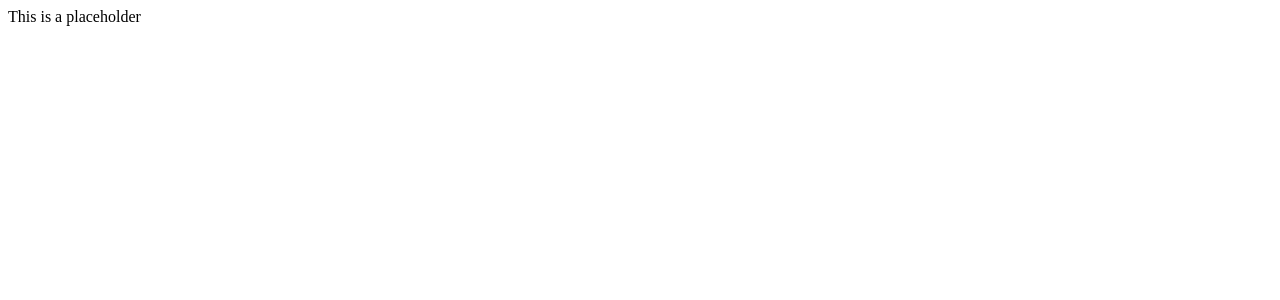
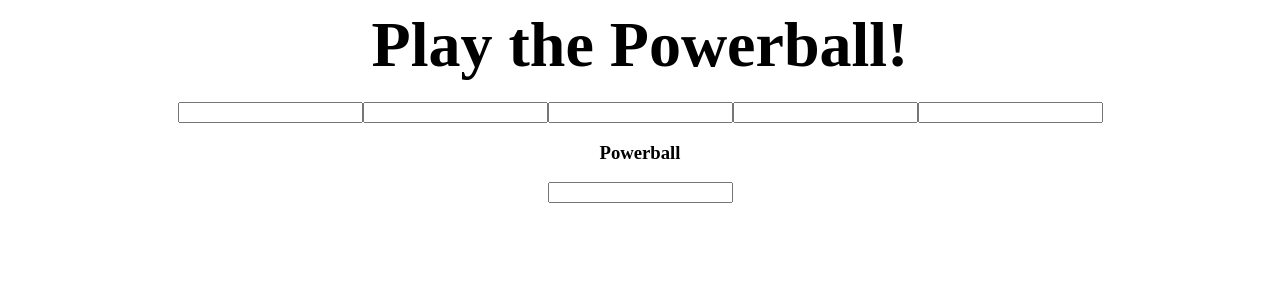
Before and after one commit to adam-beck/react-powerball, a React app: page / in a window 1280 px wide. Shown: the top 300 px of the page. Built offline with nearby package versions, Linux system fonts and the light colour scheme.

Commit message:
Add Header and Ticket components
- add css modules to build pipeline

```diff
--- a/src/App.js
+++ b/src/App.js
@@ -1,10 +1,14 @@
 import React, { Component } from 'react';
+
+import Header from './components/Header';
+import Ticket from './components/Ticket';
 
 class App extends Component {
   render() {
     return (
       <div>
-        This is a placeholder
+        <Header />
+        <Ticket />
       </div>
     );
   }
--- /dev/null
+++ b/src/components/Header/index.js
@@ -0,0 +1,12 @@
+import React, { Component } from 'react';
+import styles from './style.css';
+
+class Header extends Component {
+  render() {
+    return (
+      <h1 className={styles.main}>Play the Powerball!</h1>
+    );
+  }
+}
+
+export default Header;
--- /dev/null
+++ b/src/components/Header/style.css
@@ -0,0 +1,17 @@
+.main {
+  text-align: center;
+  font-size: 2rem;
+  margin: 0;
+}
+
+@media (min-width: 480px) {
+  .main {
+    font-size: 3rem;
+  }
+}
+
+@media (min-width: 700px) {
+  .main {
+    font-size: 4rem;
+  }
+}
--- /dev/null
+++ b/src/components/Ticket/index.js
@@ -0,0 +1,22 @@
+import React, { Component } from 'react';
+import style from './style.css';
+
+class Ticket extends Component {
+  render() {
+    return (
+      <div className={style.ticket}>
+        <input type="text" />
+        <input type="text" />
+        <input type="text" />
+        <input type="text" />
+        <input type="text" />
+        <div className={style.powerball}>
+          <h3>Powerball</h3>
+          <input type="text" />
+        </div>
+      </div>
+    );
+  }
+}
+
+export default Ticket;
--- /dev/null
+++ b/src/components/Ticket/style.css
@@ -0,0 +1,8 @@
+.ticket {
+  margin-top: 20px;
+  text-align: center;
+}
+
+.powerball {
+  margin-top: 10px;
+}
--- a/webpack.config.dev.js
+++ b/webpack.config.dev.js
@@ -26,8 +26,12 @@
       include: path.join(__dirname, 'src')
     }, {
       test: /\.css$/,
-      loaders: ['style', 'css?modules&importLoaders=1', 'postcss'],
-      include: path.join(__dirname, 'src')
+      loaders: [
+        'style-loader',
+        'css?modules&importLoaders=1',
+        'postcss-loader'
+      ],
+      exclude: /node_modules/
     }]
   }
 };
```
